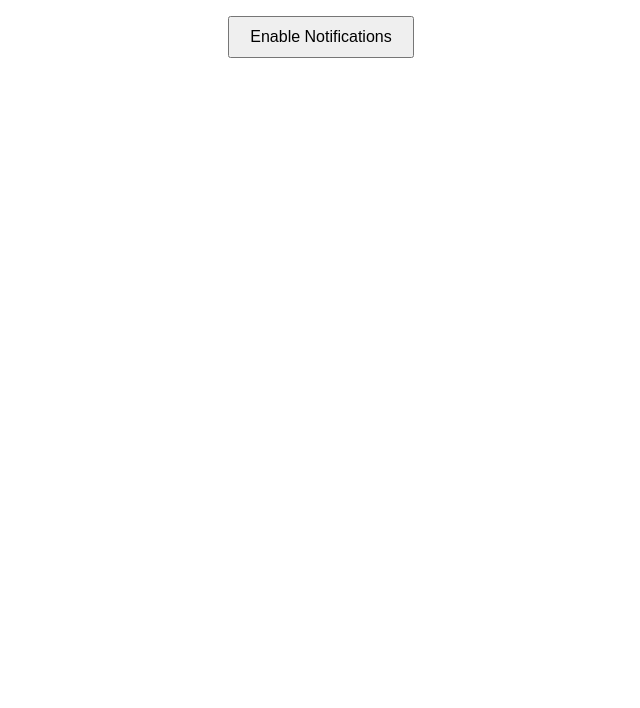
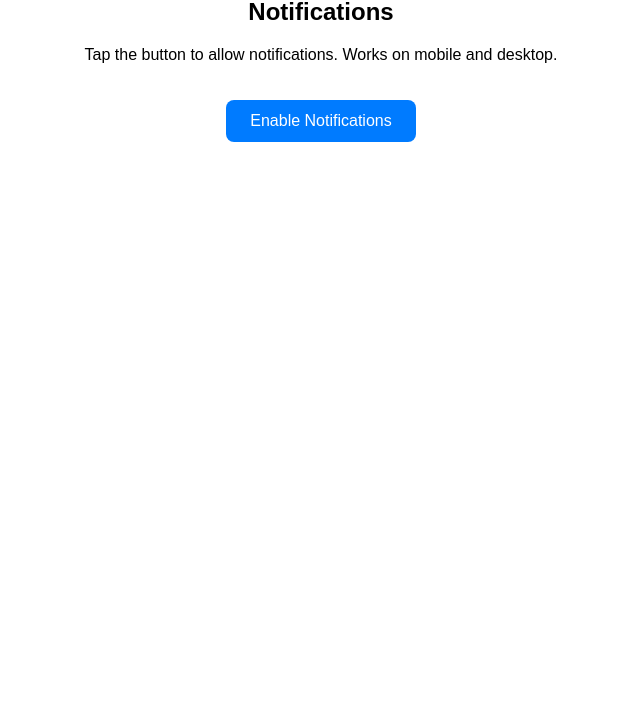
Before and after one commit to XPDevs/universal-launcher, a plain HTML site: page index.html in a window 1280 px wide. Shown: the part 92-800 px from the top of the page, without its empty margins (319-959 px from the left). Drawn offline with Linux system fonts and the light colour scheme.

Commit message:
Update index.html

```diff
--- a/index.html
+++ b/index.html
@@ -3,40 +3,64 @@
 <head>
   <meta charset="UTF-8">
   <title>Enable Notifications</title>
+  <meta name="viewport" content="width=device-width, initial-scale=1.0">
   <style>
     body {
       font-family: sans-serif;
       text-align: center;
       margin-top: 50px;
+      padding: 20px;
     }
     button {
-      padding: 10px 20px;
+      padding: 12px 24px;
       font-size: 16px;
       cursor: pointer;
+      border: none;
+      border-radius: 8px;
+      background-color: #007bff;
+      color: white;
+      margin-top: 20px;
     }
   </style>
 </head>
 <body>
-  <h1>Enable Notifications</h1>
-  <button onclick="requestNotification()">Enable Notifications</button>
+  <h2>Notifications</h2>
+  <p>Tap the button to allow notifications. Works on mobile and desktop.</p>
+  <button onclick="enableNotifications()">Enable Notifications</button>
 
   <script>
-    function requestNotification() {
+    function enableNotifications() {
       if (!('Notification' in window)) {
-        alert('This browser does not support notifications.');
+        alert('Your browser does not support notifications.');
         return;
       }
 
+      // Check current permission state
+      if (Notification.permission === 'granted') {
+        sendNotification();
+      } else if (Notification.permission !== 'denied') {
         Notification.requestPermission().then(permission => {
           if (permission === 'granted') {
-          new Notification('Thanks!', {
-            body: 'Notifications have been enabled.',
-            icon: 'https://cdn-icons-png.flaticon.com/512/545/545705.png'
+            sendNotification();
+          } else {
+            alert('You blocked notifications.');
+          }
         });
       } else {
-          alert('Notifications permission was denied.');
+        alert('You previously denied notifications. Please enable them in your browser settings.');
       }
+    }
+
+    function sendNotification() {
+      try {
+        new Notification("Notifications Enabled!", {
+          body: "You've successfully allowed notifications.",
+          icon: "https://cdn-icons-png.flaticon.com/512/545/545705.png"
         });
+      } catch (error) {
+        alert("Notification failed to send. Some browsers or webviews block this.");
+        console.error(error);
+      }
     }
   </script>
 </body>
```
Lines whose indentation alone changed are shown as unchanged.
